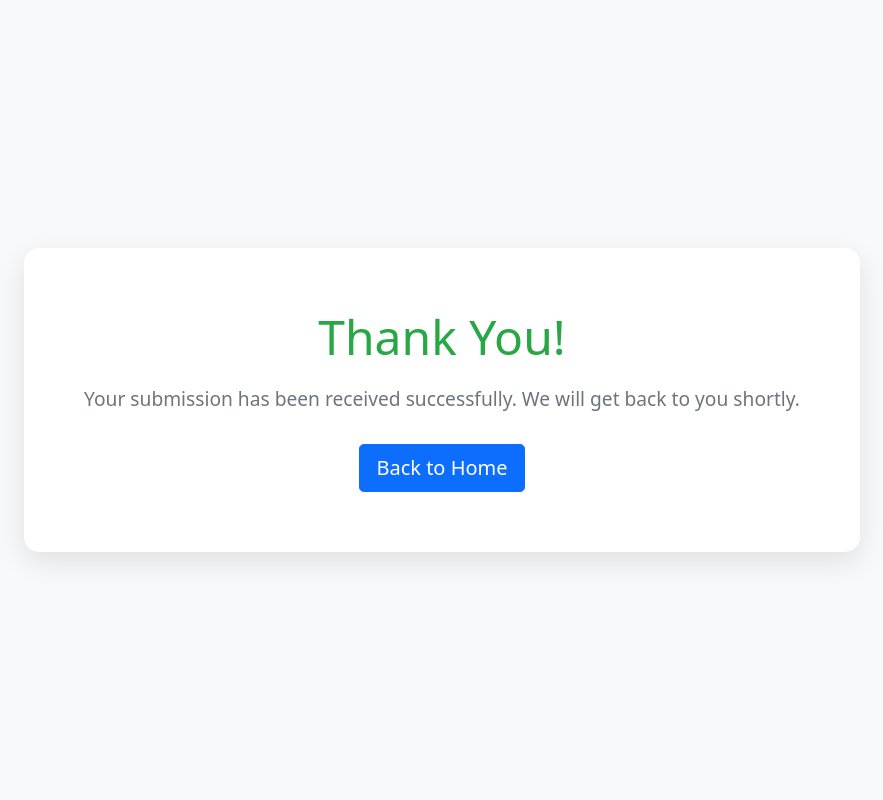
After one commit to benjaminmandak0-del/projek_cestovanie_do_japonska, a PHP site: page /thank-you.php in a window 1280 px wide. The commit adds this page. Shown: the whole page, without its empty margins (198-1081 px from the left). Run offline with PHP 8.4, Linux system fonts and the light colour scheme.

Commit message:
thank-you.php

```diff
--- /dev/null
+++ b/cestovanie_do_japonska_php_projekt/templatemo_564_plot_listing/assets/css/thank-you.css
@@ -0,0 +1,27 @@
+body {
+    display: flex;
+    align-items: center;
+    justify-content: center;
+    height: 100vh;
+    background-color: #f8f9fa;
+}
+
+.thank-you-box {
+    text-align: center;
+    background: white;
+    padding: 60px;
+    border-radius: 15px;
+    box-shadow: 0 10px 30px rgba(0,0,0,0.1);
+}
+
+.thank-you-box h1 {
+    font-size: 3rem;
+    margin-bottom: 20px;
+    color: #28a745;
+}
+
+.thank-you-box p {
+    font-size: 1.2rem;
+    color: #6c757d;
+    margin-bottom: 30px;
+}
--- a/cestovanie_do_japonska_php_projekt/templatemo_564_plot_listing/process.php
+++ b/cestovanie_do_japonska_php_projekt/templatemo_564_plot_listing/process.php
@@ -52,7 +52,8 @@ if (isset($_POST['title'])) {
 
     $stmt->execute();
 
-    echo "Listing sikeresen mentve!";
+    header("Location: thank-you.php");
+    exit;
 }
 
 
@@ -72,6 +73,7 @@ if (isset($_POST['surname'])) {
     $stmt->bind_param("ssss", $name, $surname, $email, $message);
     $stmt->execute();
 
-    echo "Üzenet elküldve!";
+    header("Location: thank-you.php");
+    exit;
 }
 ?>
--- /dev/null
+++ b/cestovanie_do_japonska_php_projekt/templatemo_564_plot_listing/thank-you.php
@@ -0,0 +1,19 @@
+<!DOCTYPE html>
+<html lang="hu">
+<head>
+    <meta charset="UTF-8">
+    <meta name="viewport" content="width=device-width, initial-scale=1.0">
+    <title>Thank You!</title>
+    <link href="vendor/bootstrap/css/bootstrap.min.css" rel="stylesheet">
+    <link rel="stylesheet" href="assets/css/thank-you.css">
+</head>
+<body>
+
+<div class="thank-you-box">
+    <h1>Thank You!</h1>
+    <p>Your submission has been received successfully. We will get back to you shortly.</p>
+    <a href="index.php" class="btn btn-primary btn-lg">Back to Home</a>
+</div>
+
+</body>
+</html>
```
Also changed, not shown: cestovanie_do_japonska_php_projekt/templatemo_564_plot_listing/index.php (+11 -45 lines).
